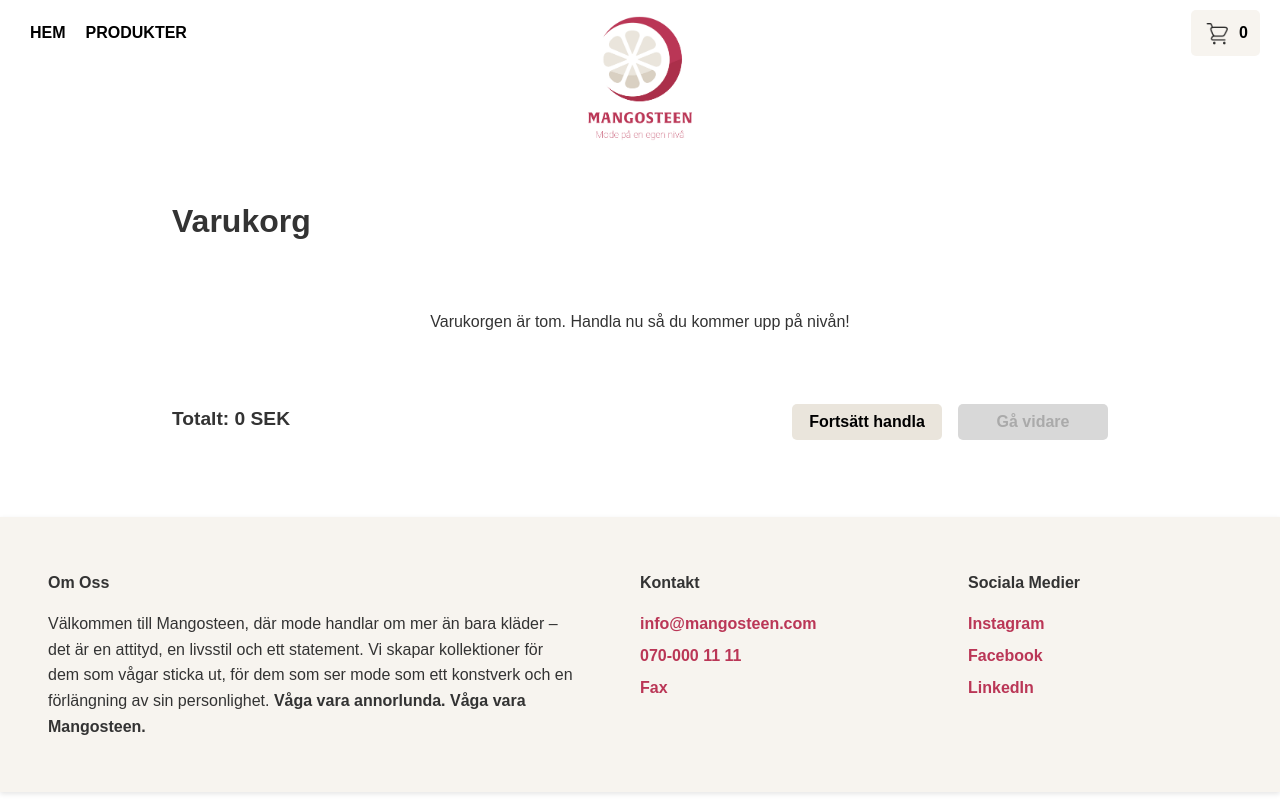
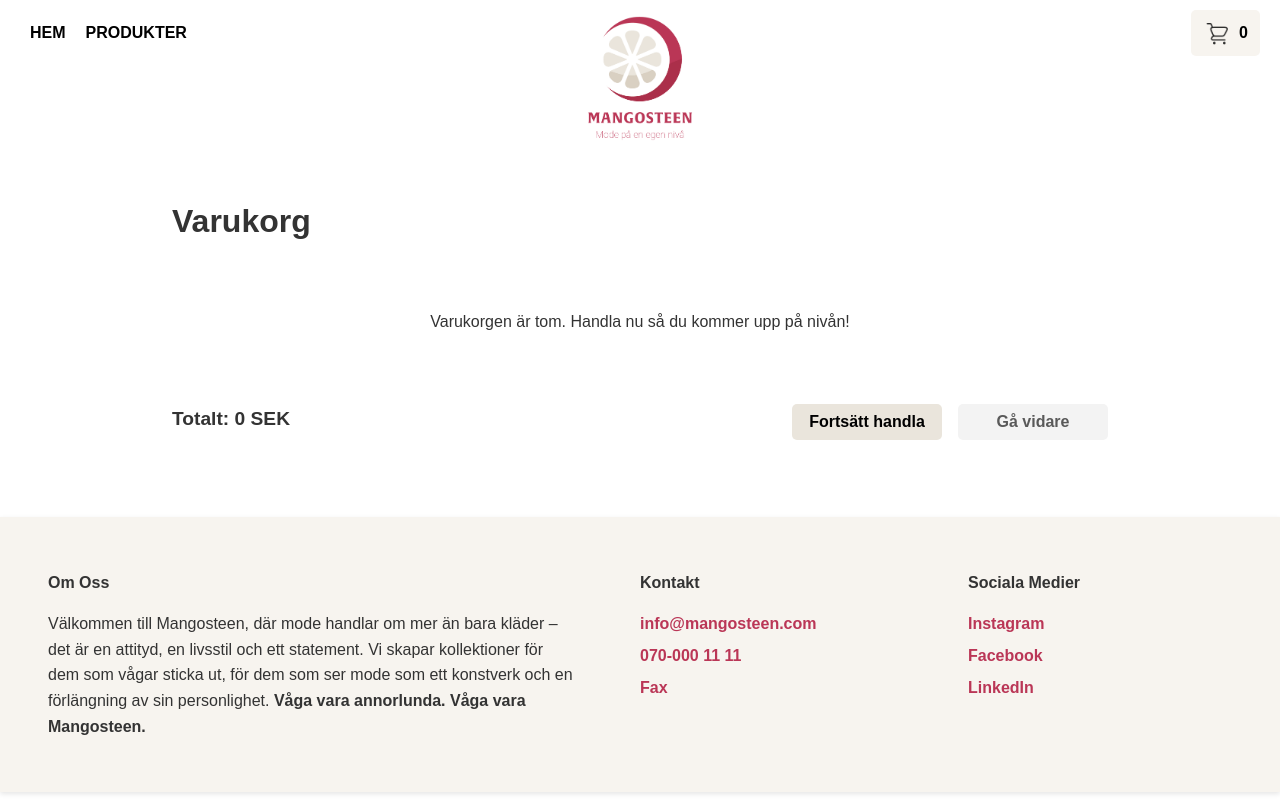
Before and after one commit to SophieNordell/Webshop, a React (Vite) app: page /cart in a window 1280 px wide. Built offline with nearby package versions, Linux system fonts and the light colour scheme.

Commit message:
Lighthouse 90-100% check

```diff
--- a/src/Cart.css
+++ b/src/Cart.css
@@ -124,14 +124,8 @@ h1 {
 }
 
 .redButton.disabled {
-  background-color: #d8d8d8;
-  color: #aaa;
-  cursor: not-allowed;
-}
-
-.redButton:disabled {
-  background-color: #d8d8d8;
-  color: #aaa;
+  background-color: #f3f3f3;
+  color: #595959;
   cursor: not-allowed;
 }
 
--- a/src/components/SortDropdown.jsx
+++ b/src/components/SortDropdown.jsx
@@ -1,7 +1,12 @@
 const SortDropdown = ({ sortOrder, onSortChange }) => {
   return (
     <div className="dropdown">
-      <select id="sort-select" onChange={onSortChange} value={sortOrder}>
+      <select
+        id="sort-select"
+        onChange={onSortChange}
+        value={sortOrder}
+        aria-label="Sorteringsalternativ"
+      >
         <option value="" disabled>
           Sortera efter pris
         </option>
--- a/src/pages/ProductPage.jsx
+++ b/src/pages/ProductPage.jsx
@@ -59,7 +59,7 @@ const ProductPage = ({ setCart, cart }) => {
       <section className="productInfo">
         <h1>{product.title}</h1>
         <p>{product.description}</p>
-        <h3>{product.price} kr</h3>
+        <h2>{product.price} kr</h2>
         <button className="ShopButton" onClick={() => handleAddToCart(product)}>
           {addedToCart ? "Tillagd i varukorgen" : "Lägg till i varukorg +"}
         </button>
```
